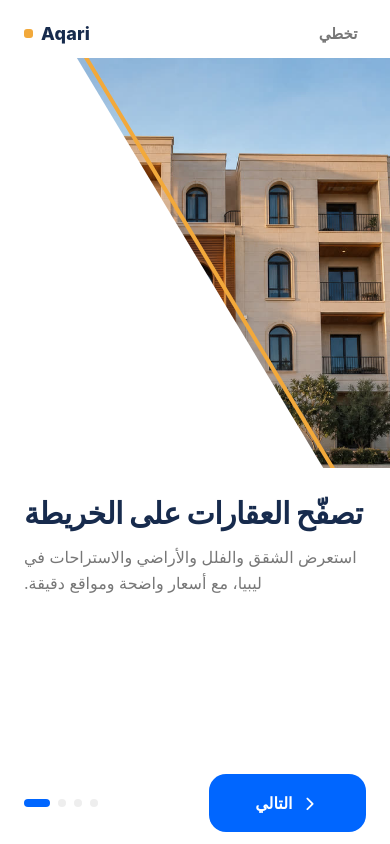
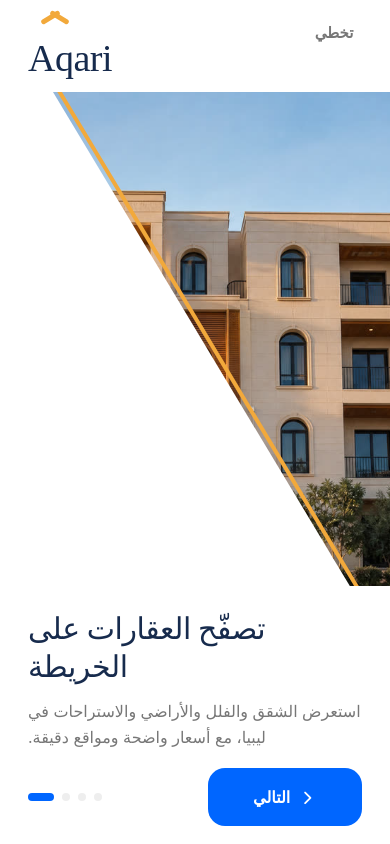
Before and after one commit to Mamrow/aqari, a React Native app: screen / in a window 390 px wide. Built offline with nearby package versions, Linux system fonts and the light colour scheme; no server answers; the database is empty.

Commit message:
Match onboarding to full screen reference

```diff
--- a/src/components/OnboardingScreen.js
+++ b/src/components/OnboardingScreen.js
@@ -64,8 +64,11 @@ export default function OnboardingScreen({ onDone }) {
       edges={['top', 'bottom']}
     >
       <View style={[styles.topBar, { flexDirection: isRTL ? 'row-reverse' : 'row' }]}>
-        <View style={[styles.brandLockup, { flexDirection: isRTL ? 'row-reverse' : 'row' }]}>
-          <View style={[styles.brandMark, { backgroundColor: FEATURED_GOLD }]} />
+        <View style={[styles.brandLockup, isRTL ? styles.brandLockupRTL : styles.brandLockupLTR]}>
+          <View style={[styles.brandMark, isRTL ? styles.brandMarkRTL : styles.brandMarkLTR]}>
+            <View style={[styles.brandChevron, styles.brandChevronLeft, { backgroundColor: FEATURED_GOLD }]} />
+            <View style={[styles.brandChevron, styles.brandChevronRight, { backgroundColor: FEATURED_GOLD }]} />
+          </View>
           <Text style={[styles.brandName, { color: colors.heading }]}>Aqari</Text>
         </View>
         {isLast ? (
@@ -173,25 +176,50 @@ export default function OnboardingScreen({ onDone }) {
 const styles = StyleSheet.create({
   container: { flex: 1 },
   topBar: {
-    alignItems: 'center',
+    alignItems: 'flex-start',
     justifyContent: 'space-between',
-    paddingHorizontal: 24,
-    paddingTop: 8,
-    minHeight: 58,
+    paddingHorizontal: 28,
+    paddingTop: 10,
+    minHeight: 92,
   },
   brandLockup: {
-    alignItems: 'center',
-    gap: 8,
+    position: 'relative',
+    minWidth: 154,
+    minHeight: 72,
+    justifyContent: 'flex-end',
   },
+  brandLockupLTR: { alignItems: 'flex-start' },
+  brandLockupRTL: { alignItems: 'flex-end' },
   brandMark: {
-    width: 9,
-    height: 9,
+    position: 'absolute',
+    top: 0,
+    width: 30,
+    height: 18,
+  },
+  brandMarkLTR: { left: 12 },
+  brandMarkRTL: { right: 12 },
+  brandChevron: {
+    position: 'absolute',
+    top: 5,
+    width: 21,
+    height: 5,
     borderRadius: 3,
   },
+  brandChevronLeft: {
+    left: 0,
+    transform: [{ rotate: '-32deg' }],
+  },
+  brandChevronRight: {
+    right: 0,
+    transform: [{ rotate: '32deg' }],
+  },
   brandName: {
-    fontSize: 18,
-    fontWeight: '800',
-    letterSpacing: 0.2,
+    fontFamily: 'serif',
+    fontSize: 38,
+    lineHeight: 48,
+    fontWeight: '400',
+    letterSpacing: -0.5,
+    writingDirection: 'ltr',
   },
   skipButton: {
     minHeight: 44,
@@ -213,7 +241,8 @@ const styles = StyleSheet.create({
     flex: 1,
   },
   heroScene: {
-    height: 410,
+    flex: 1,
+    minHeight: 410,
     overflow: 'hidden',
   },
   heroBlueShape: {
@@ -266,14 +295,15 @@ const styles = StyleSheet.create({
   backButtonLTR: { left: 24 },
   backButtonRTL: { right: 24 },
   copyBlock: {
-    paddingHorizontal: 24,
-    paddingTop: 26,
+    paddingHorizontal: 28,
+    paddingTop: 24,
   },
   title: {
+    fontFamily: 'serif',
     fontSize: 30,
     lineHeight: 38,
-    fontWeight: '800',
-    letterSpacing: -0.5,
+    fontWeight: '400',
+    letterSpacing: -0.4,
     marginBottom: 12,
   },
   body: {
@@ -282,9 +312,9 @@ const styles = StyleSheet.create({
     fontWeight: '400',
   },
   footer: {
-    paddingHorizontal: 24,
-    paddingTop: 16,
-    paddingBottom: 12,
+    paddingHorizontal: 28,
+    paddingTop: 18,
+    paddingBottom: 18,
   },
   footerRow: {
     alignItems: 'center',
```
